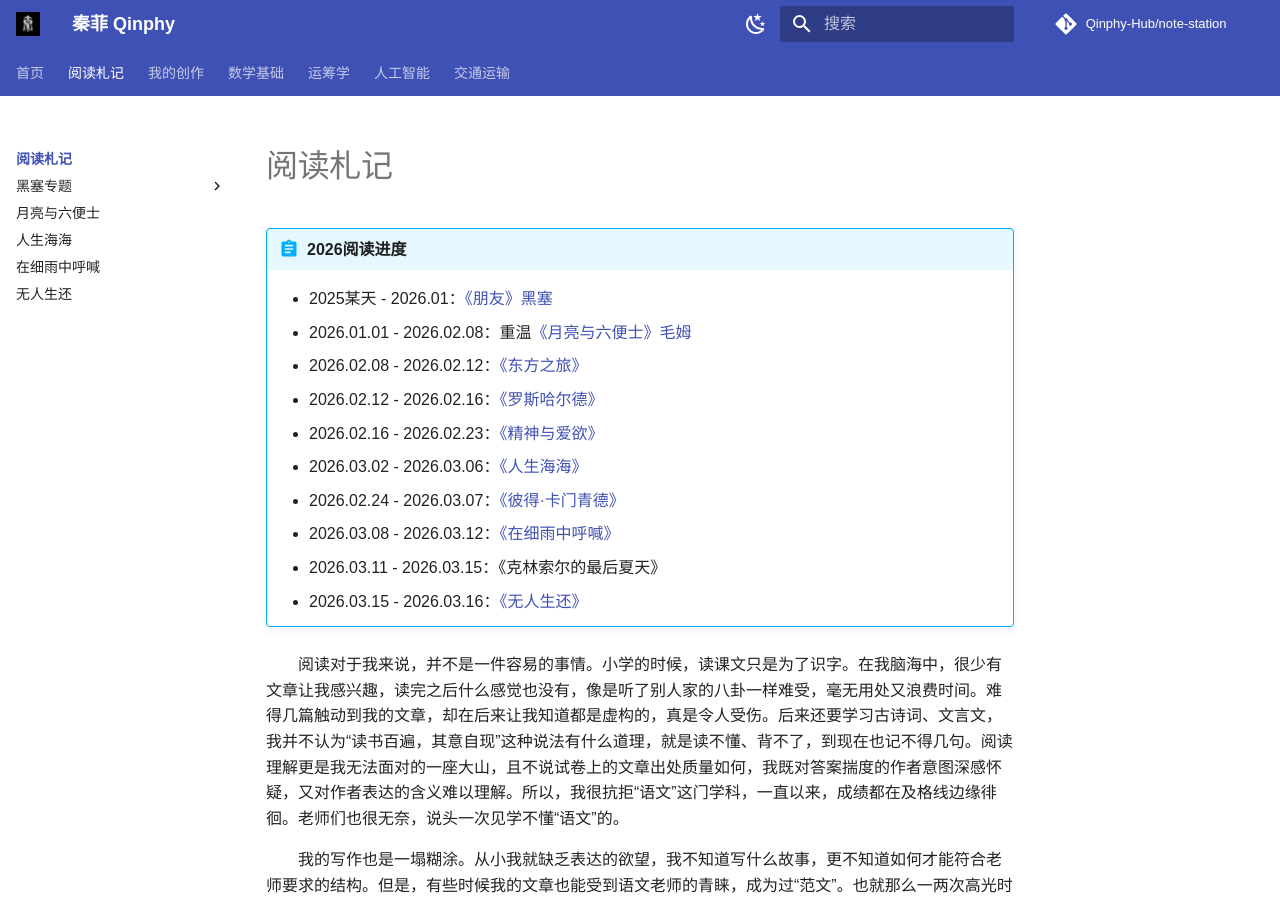
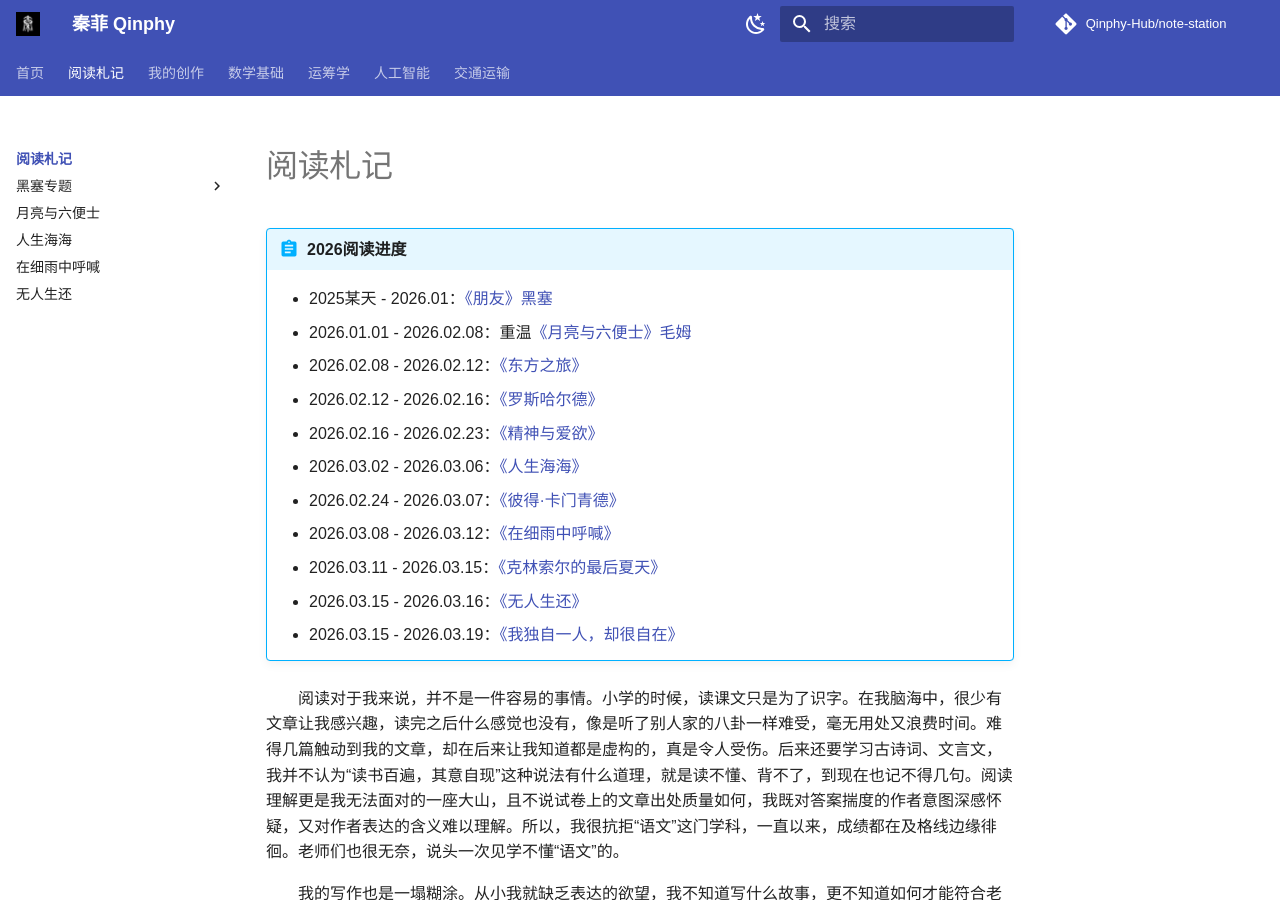
Before and after one commit to Qinphy-Hub/note-station, an MkDocs documentation site: the page built from docs/Part1/index.md, in a window 1280 px wide and 900 px high. Built offline with MkDocs 1.6.1 and Material for MkDocs 9.7.7, drawn with Linux system fonts in a browser that asks for light colours; comment, search, counter and statistics services are not loaded; a style sheet for code colours, icons or effects is not loaded.

Commit message:
update: reading - Hesse set

```diff
--- a/docs/Part1/index.md
+++ b/docs/Part1/index.md
@@ -10,8 +10,9 @@
     * 2026.03.02 - 2026.03.06：[《人生海海》](./lifesea.md)
     * 2026.02.24 - 2026.03.07：[《彼得·卡门青德》](./Hesse/peter.md)
     * 2026.03.08 - 2026.03.12：[《在细雨中呼喊》](./callinrain.md)
-    * 2026.03.11 - 2026.03.15：《克林索尔的最后夏天》
+    * 2026.03.11 - 2026.03.15：[《克林索尔的最后夏天》](./Hesse/set.md)
     * 2026.03.15 - 2026.03.16：[《无人生还》](./nooneservive.md)
+    * 2026.03.15 - 2026.03.19：[《我独自一人，却很自在》](./Hesse/set.md)
 
 &emsp;&emsp;阅读对于我来说，并不是一件容易的事情。小学的时候，读课文只是为了识字。在我脑海中，很少有文章让我感兴趣，读完之后什么感觉也没有，像是听了别人家的八卦一样难受，毫无用处又浪费时间。难得几篇触动到我的文章，却在后来让我知道都是虚构的，真是令人受伤。后来还要学习古诗词、文言文，我并不认为“读书百遍，其意自现”这种说法有什么道理，就是读不懂、背不了，到现在也记不得几句。阅读理解更是我无法面对的一座大山，且不说试卷上的文章出处质量如何，我既对答案揣度的作者意图深感怀疑，又对作者表达的含义难以理解。所以，我很抗拒“语文”这门学科，一直以来，成绩都在及格线边缘徘徊。老师们也很无奈，说头一次见学不懂“语文”的。
 
--- a/mkdocs.yml
+++ b/mkdocs.yml
@@ -59,6 +59,7 @@ nav:
       - 罗斯哈尔德: Part1/Hesse/roshalde.md
       - 精神与爱欲: Part1/Hesse/goldmund.md
       - 彼得·卡门青德: Part1/Hesse/peter.md
+      - 黑塞其它文集: Part1/Hesse/set.md
     - 月亮与六便士: Part1/moon.md
     - 人生海海: Part1/lifesea.md
     - 在细雨中呼喊: Part1/callinrain.md
```
Also changed, not shown: docs/Part1/Hesse/index.md (+3 -2 lines), docs/Part1/Hesse/set.md (added, +15 -0 lines).
